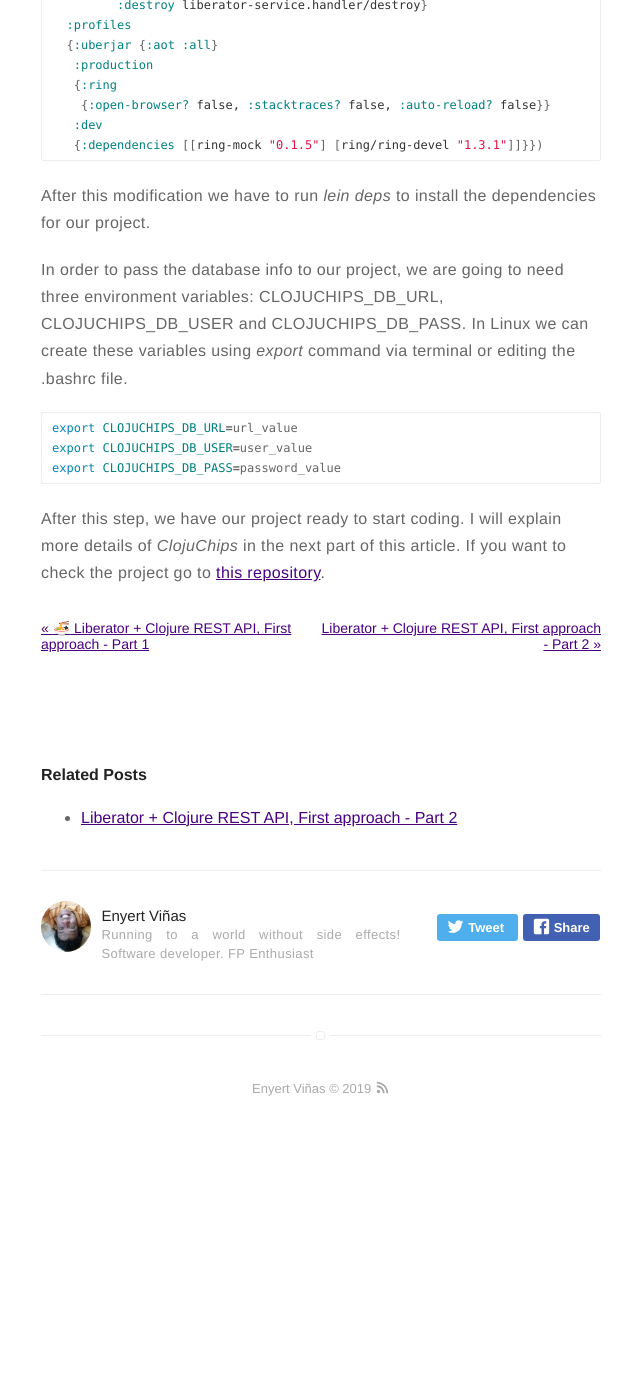
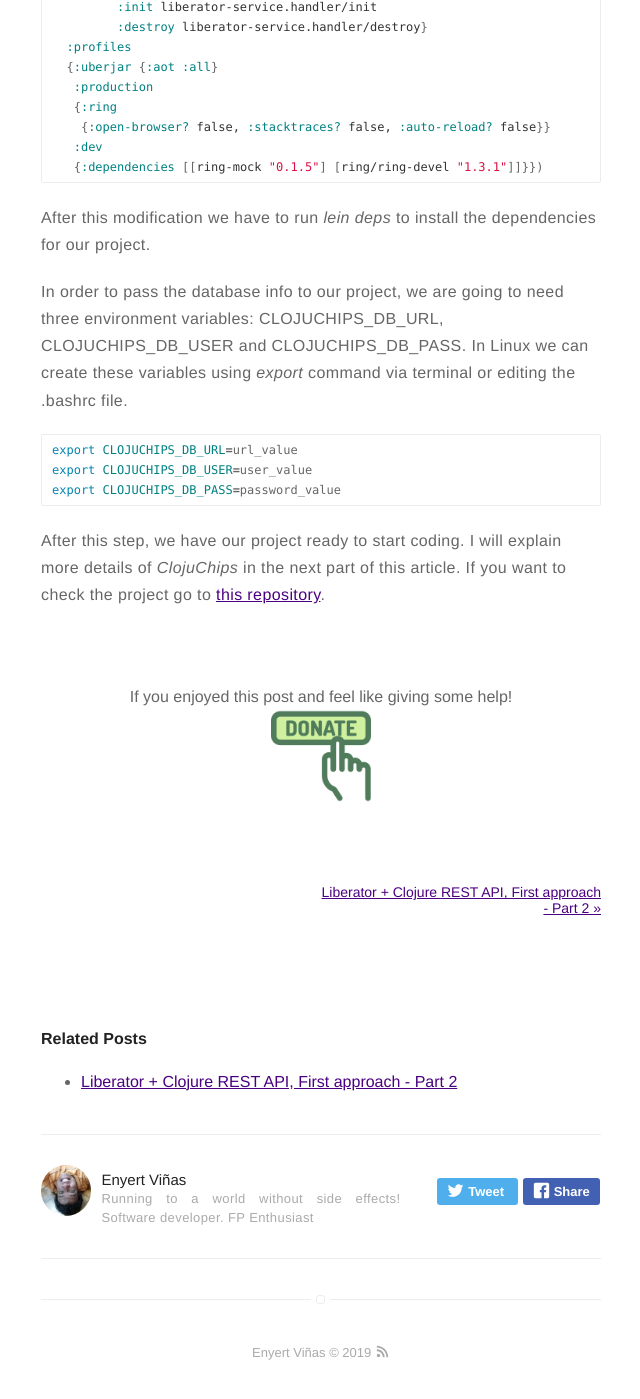
Before and after one commit to evinasgu/evinasgu.github.io, a Jekyll site: the page built from _posts/2016-05-09-liberator-clojure-rest-api-part-1.markdown, in a window 1280 px wide and 1400 px high, scrolled down 5826 px. Shown: the whole window, without its empty margins (319-959 px from the left). Built offline with Jekyll 4.4.1, drawn with Linux system fonts in a browser that asks for light colours; emoji names are drawn with the system emoji font; before the commit the page ends 6962 px from its top, so only the background shows below that; some of the changed text lies outside the part shown.

Commit message:
Making style modifications over the post format and Donate button

```diff
--- a/_config.yml
+++ b/_config.yml
@@ -4,6 +4,11 @@ bio: Running to a world without side effects! Software developer. FP Enthusiast
 
 # twitter summary info
 description: A blog about technology and stuff related
+
+# donation info
+donation-image: assets/images/donations.png
+ppme-url: https://paypal.me/kigenizer?locale.x=en_US
+
 
 # if it's an external image, update below for true
 # better with square images
--- a/_layouts/post.html
+++ b/_layouts/post.html
@@ -23,6 +23,13 @@ layout: page
 
 {{content}}
 
+<div class="pplink">
+        If you enjoyed this post and feel like giving some help!
+    <a href="https://paypal.me/kigenizer?locale.x=en_US">
+        <img src="..\assets\images\donations.png" alt="Donate!" width="100" height="100">
+    </a>
+</div>
+
 {% if site.post-advance-links contains page.category %}
     <div class="blog-navigation">
         {% if page.previous.url %}
--- a/_sass/pages/post.sass
+++ b/_sass/pages/post.sass
@@ -1,5 +1,9 @@
 .post
     margin-top: 125px
+
+    > .pplink
+        text-align: center
+        padding: 6rem
 
     > .title
         text-align: center
```
Also changed, not shown: _posts/2015-02-24-markdown-extra-components.markdown (deleted, +0 -17 lines), _posts/2016-01-23-indigo-jekyll-theme.markdown (deleted, +0 -35 lines), _posts/2016-05-09-liberator-clojure-rest-api-part-1.markdown (+7 -2 lines), _posts/2016-05-11-liberator-clojure-rest-api-part-2.markdown (+7 -2 lines), assets/images/donations.png (added).
